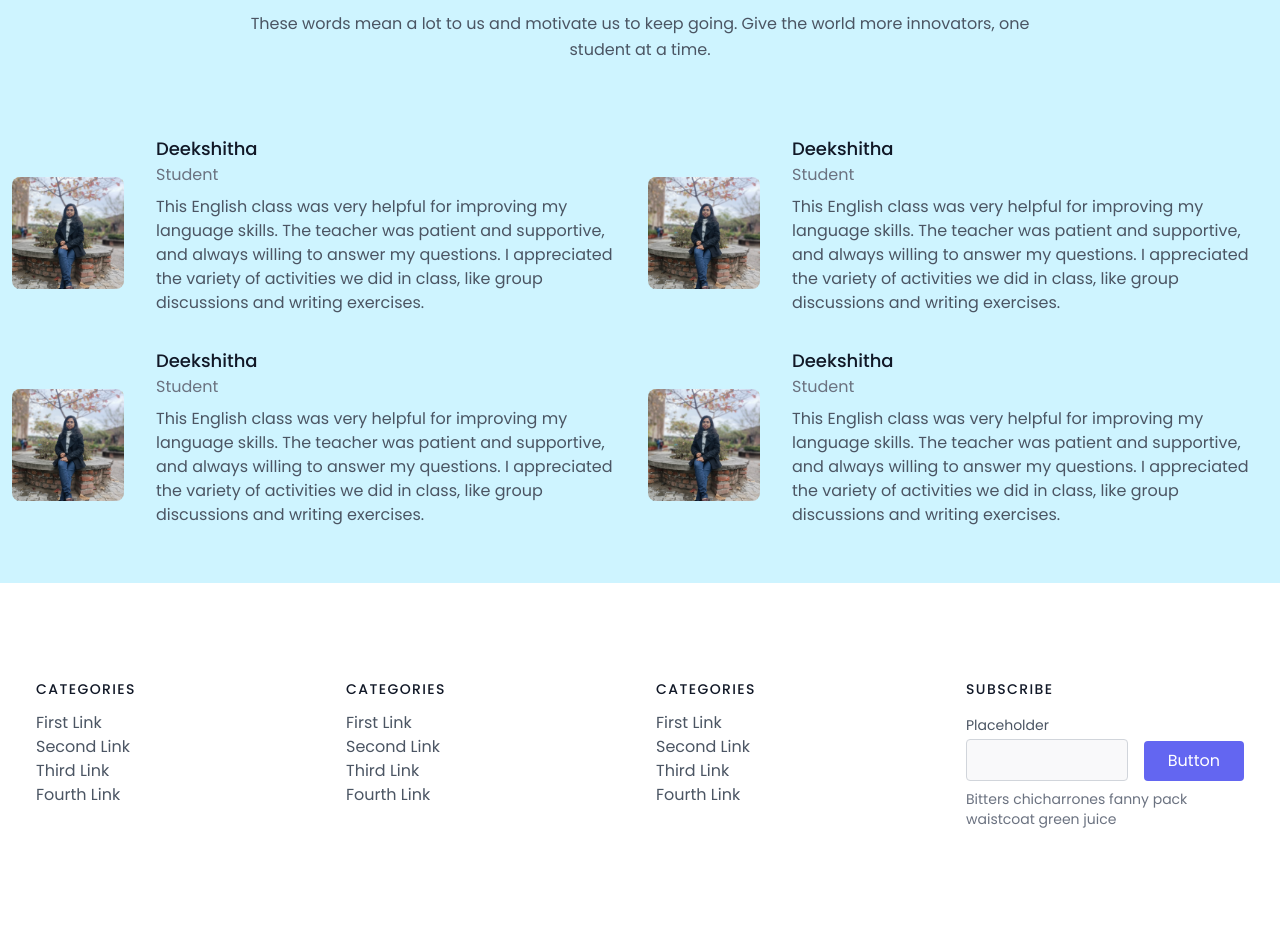
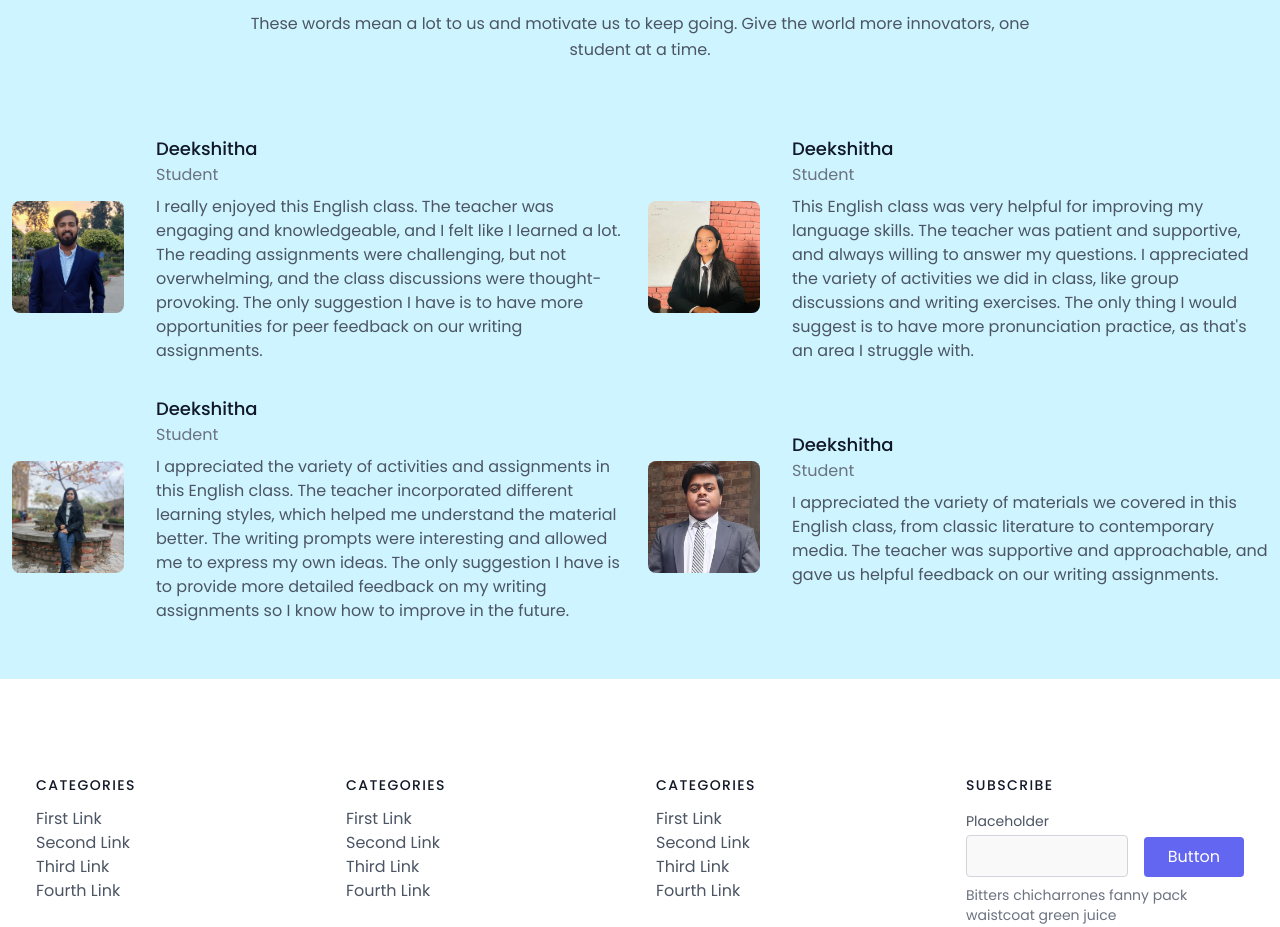
Before and after one commit to SheikhSahab01/shubham, a plain HTML site: page index.html in a window 1280 px wide. Shown: the part 5240-6167 px from the top of the page. Drawn offline with nearby package versions, Linux system fonts and the light colour scheme.

Commit message:
update feedback

```diff
--- a/index.html
+++ b/index.html
@@ -1022,14 +1022,33 @@
                         class="h-full flex sm:flex-row flex-col items-center sm:justify-start justify-center text-center sm:text-left">
                         <img alt="team"
                             class="flex-shrink-0 rounded-lg w-28 h-28 object-cover object-center sm:mb-0 mb-4"
-                            src="./images/Feedback/4-2.jpeg">
+                            src="./images/Feedback/1.jpg">
                         <div class="flex-grow sm:pl-8">
                             <h2 class="title-font font-medium text-lg text-gray-900">Deekshitha</h2>
                             <h3 class="text-gray-500 mb-2">Student</h3>
-                            <p class="mb-4">This English class was very helpful for improving my language skills. The
-                                teacher was
+                            <p class="mb-4">I really enjoyed this English class. The teacher was engaging and knowledgeable, and I
+                                felt like I learned a lot. The reading assignments were challenging, but not overwhelming,
+                                and the class discussions were thought-provoking. The only suggestion I have is to have
+                                more opportunities for peer feedback on our writing assignments.
+                            </p>
+                        </div>
+                    </div>
+                </div>
+
+                <div class="p-2 lg:w-1/2">
+                    <div
+                        class="h-full flex sm:flex-row flex-col items-center sm:justify-start justify-center text-center sm:text-left">
+                        <img alt="team"
+                            class="flex-shrink-0 rounded-lg w-28 h-28 object-cover object-center sm:mb-0 mb-4"
+                            src="./images/Feedback/4.jpg">
+                        <div class="flex-grow sm:pl-8">
+                            <h2 class="title-font font-medium text-lg text-gray-900">Deekshitha</h2>
+                            <h3 class="text-gray-500 mb-2">Student</h3>
+                            <p class="mb-4">This English class was very helpful for improving my language skills. The teacher was
                                 patient and supportive, and always willing to answer my questions. I appreciated the
-                                variety of activities we did in class, like group discussions and writing exercises.
+                                variety of activities we did in class, like group discussions and writing exercises. The only
+                                thing I would suggest is to have more pronunciation practice, as that's an area I struggle
+                                with.
                             </p>
                         </div>
                     </div>
@@ -1044,10 +1063,11 @@
                         <div class="flex-grow sm:pl-8">
                             <h2 class="title-font font-medium text-lg text-gray-900">Deekshitha</h2>
                             <h3 class="text-gray-500 mb-2">Student</h3>
-                            <p class="mb-4">This English class was very helpful for improving my language skills. The
-                                teacher was
-                                patient and supportive, and always willing to answer my questions. I appreciated the
-                                variety of activities we did in class, like group discussions and writing exercises.
+                            <p class="mb-4">I appreciated the variety of activities and assignments in this English class. The teacher
+                                incorporated different learning styles, which helped me understand the material better.
+                                The writing prompts were interesting and allowed me to express my own ideas. The only
+                                suggestion I have is to provide more detailed feedback on my writing assignments so I
+                                know how to improve in the future.
                             </p>
                         </div>
                     </div>
@@ -1058,32 +1078,13 @@
                         class="h-full flex sm:flex-row flex-col items-center sm:justify-start justify-center text-center sm:text-left">
                         <img alt="team"
                             class="flex-shrink-0 rounded-lg w-28 h-28 object-cover object-center sm:mb-0 mb-4"
-                            src="./images/Feedback/4-2.jpeg">
+                            src="./images/Feedback/2.jpg">
                         <div class="flex-grow sm:pl-8">
                             <h2 class="title-font font-medium text-lg text-gray-900">Deekshitha</h2>
                             <h3 class="text-gray-500 mb-2">Student</h3>
-                            <p class="mb-4">This English class was very helpful for improving my language skills. The
-                                teacher was
-                                patient and supportive, and always willing to answer my questions. I appreciated the
-                                variety of activities we did in class, like group discussions and writing exercises.
-                            </p>
-                        </div>
-                    </div>
-                </div>
-
-                <div class="p-2 lg:w-1/2">
-                    <div
-                        class="h-full flex sm:flex-row flex-col items-center sm:justify-start justify-center text-center sm:text-left">
-                        <img alt="team"
-                            class="flex-shrink-0 rounded-lg w-28 h-28 object-cover object-center sm:mb-0 mb-4"
-                            src="./images/Feedback/4-2.jpeg">
-                        <div class="flex-grow sm:pl-8">
-                            <h2 class="title-font font-medium text-lg text-gray-900">Deekshitha</h2>
-                            <h3 class="text-gray-500 mb-2">Student</h3>
-                            <p class="mb-4">This English class was very helpful for improving my language skills. The
-                                teacher was
-                                patient and supportive, and always willing to answer my questions. I appreciated the
-                                variety of activities we did in class, like group discussions and writing exercises.
+                            <p class="mb-4">I appreciated the variety of materials we covered in this English class, from classic
+                                literature to contemporary media. The teacher was supportive and approachable, and
+                                gave us helpful feedback on our writing assignments.
                             </p>
                         </div>
                     </div>
```
